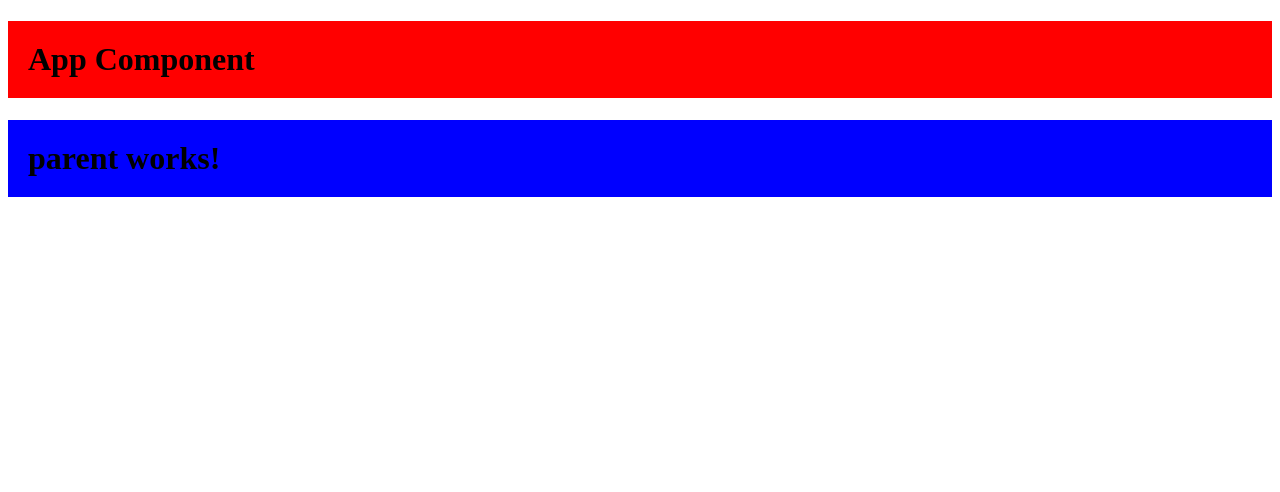
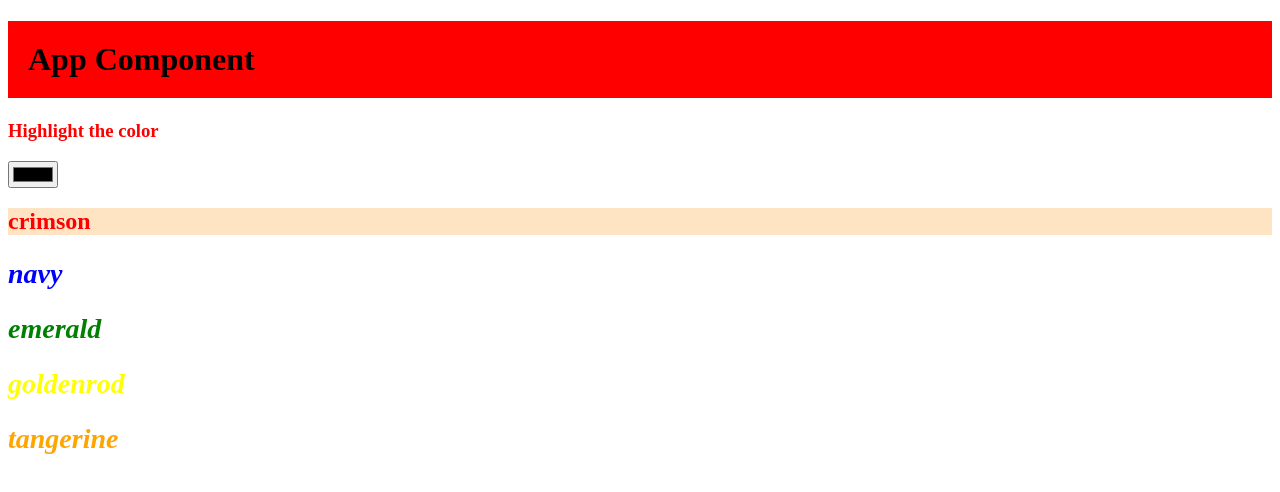
Before and after one commit to dvl-hussain/Angular-2, an Angular app: page / in a window 1280 px wide. Shown: the top 492 px of the page. Built offline with nearby package versions, Linux system fonts and the light colour scheme.

Commit message:
directive updated

```diff
--- a/src/app/app.component.css
+++ b/src/app/app.component.css
@@ -2,3 +2,7 @@ h1{
   background-color: red;
   padding: 20px;
 }
+
+.bg_color{
+  background-color: bisque;
+}
--- a/src/app/app.component.html
+++ b/src/app/app.component.html
@@ -1,2 +1,22 @@
 <h1>App Component</h1>
-<app-parent></app-parent>
+<!-- <app-parent></app-parent> -->
+
+<h3 [appHighlightColor] = highLightText> Highlight the color</h3>
+<input type="color" [(ngModel)]="highLightText">
+
+
+@if(colorArray.length > 0){
+  @for( colors of colorArray;track colors.name ){
+    @switch(colors.color){
+      @case('red'){
+        <h2 [appHighlightColor] = colors.color [ngClass]="colors.isPrimary?'bg_color':''"  > {{colors.name}}</h2>
+      }
+      @default{
+        <h2 [appHighlightColor] = colors.color [ngStyle]="styleObject" > {{colors.name}}</h2>
+      }
+    }
+
+  }
+}@else{
+  <h2>Color not found</h2>
+}
--- a/src/app/app.component.ts
+++ b/src/app/app.component.ts
@@ -2,14 +2,37 @@ import { Component, ViewChild, ViewEncapsulation } from '@angular/core';
 import { RouterOutlet } from '@angular/router';
 import { FormsModule } from '@angular/forms';
 import { ParentComponent } from './parent/parent.component';
+import { HighlightColorDirective } from './highlight-color.directive';
+import { CommonModule } from '@angular/common';
+  interface Colors {
+    name:string;
+    color:string;
+    isPrimary:boolean;
+  }
 @Component({
   selector: 'app-root',
   standalone: true,
-  imports: [RouterOutlet,FormsModule,ParentComponent],
+  imports: [RouterOutlet,FormsModule,ParentComponent,HighlightColorDirective,CommonModule],
   templateUrl: './app.component.html',
   styleUrl: './app.component.css',
-  encapsulation:ViewEncapsulation.Emulated
+  // encapsulation:ViewEncapsulation.Emulated
 })
 export class AppComponent {
-  prop:string = ''
+  prop:string = '';
+  highLightText:string= 'red';
+  colorArray: Colors[] =  [
+    { color: "red", name: "crimson", isPrimary: true },
+    { color: "blue", name: "navy", isPrimary: true },
+    { color: "green", name: "emerald", isPrimary: true },
+    { color: "yellow", name: "goldenrod", isPrimary: false },
+    { color: "orange", name: "tangerine", isPrimary: false }
+];
+
+
+styleObject = {
+  'font-style':  'italic' ,
+  'font-weight': 'bold' ,
+  'font-size': '28px'
 }
+
+}
--- /dev/null
+++ b/src/app/highlight-color.directive.ts
@@ -0,0 +1,33 @@
+import { Directive, ElementRef, HostListener, Input, OnChanges, Renderer2, SimpleChanges } from '@angular/core';
+
+@Directive({
+  selector: '[appHighlightColor]',
+  standalone: true
+})
+export class HighlightColorDirective implements OnChanges {
+
+  @Input({required:true})
+  appHighlightColor!:string
+  constructor(private el:ElementRef,private renderer : Renderer2) {
+
+   }
+  ngOnChanges(): void {
+    this.el.nativeElement.style.color = this.appHighlightColor;
+  }
+
+  @HostListener('mouseenter') onMouseEnter() {
+    this.highlight('yellow','10px');
+  }
+
+  @HostListener('mouseleave') onMouseLeave() {
+    this.highlight('','');
+  }
+
+  private highlight(color: string,padding:string) {
+    // console.log(this.el.nativeElement)
+    this.el.nativeElement.style.backgroundColor = color;
+    this.renderer.setStyle(this.el.nativeElement, 'padding', padding);
+
+  }
+
+}
```
Also changed, not shown: 1 other file (tests, documents, lock files or other folders).
